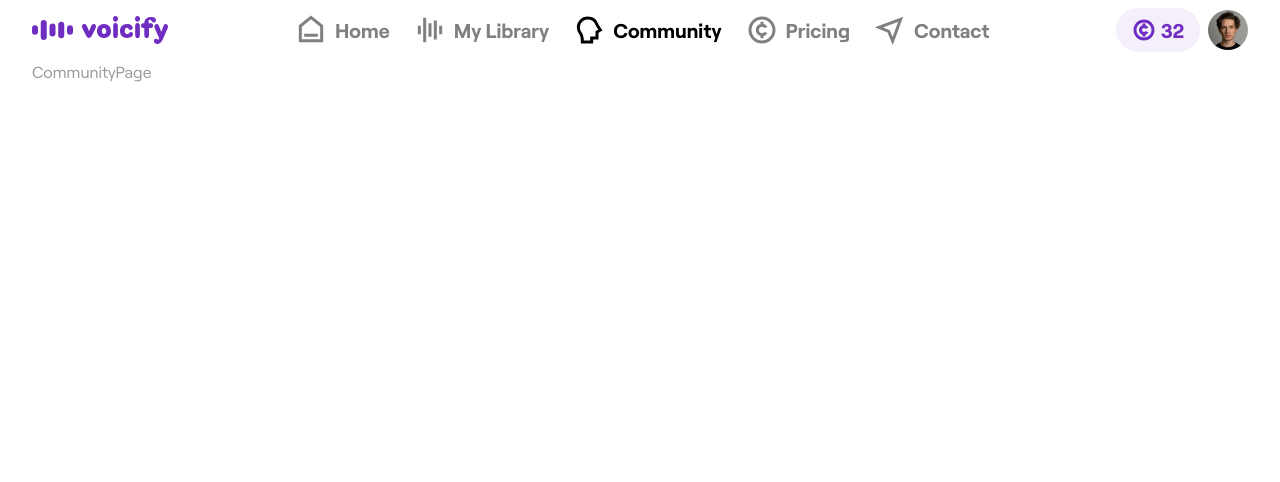
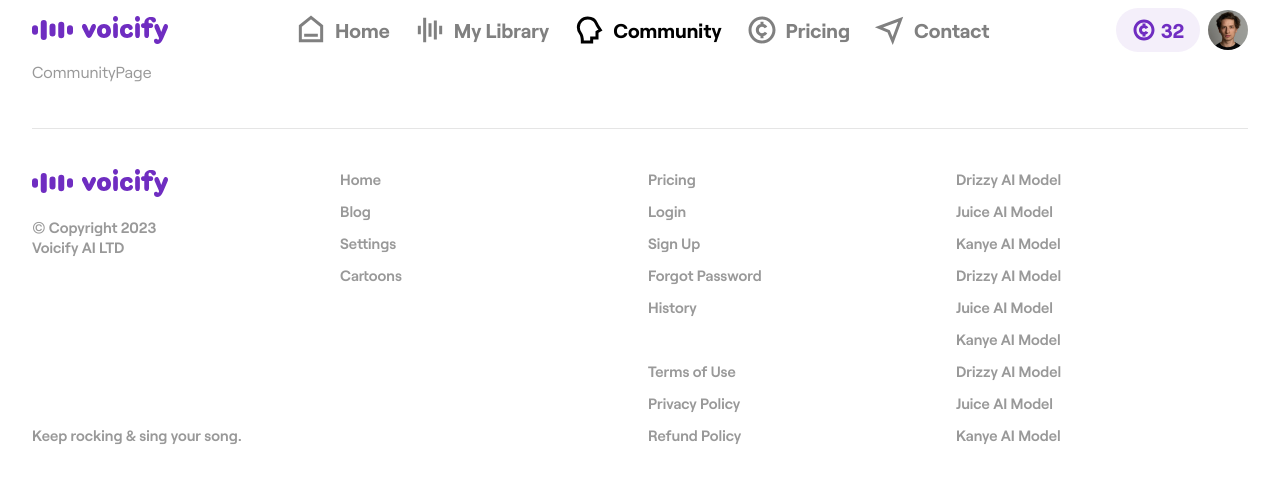
Before and after one commit to avalanche-tm/nextjs-demo, a Next.js app: page /community in a window 1280 px wide. Shown: the top 482 px of the page. Built offline with nearby package versions, Linux system fonts and the light colour scheme.

Commit message:
added footer component

```diff
--- a/app/components/footer/footer.tsx
+++ /dev/null
@@ -1,9 +0,0 @@
-function Footer() {
-  return (
-    <>
-      <div>Footer</div>
-    </>
-  )
-}
-
-export default Footer
--- a/app/layout.tsx
+++ b/app/layout.tsx
@@ -2,6 +2,7 @@
 import type { Metadata } from 'next'
 import localFont from 'next/font/local'
 
+import Footer from '@/components/footer/footer'
 import Header from '@/components/header/header'
 import './globals.css'
 
@@ -47,6 +48,7 @@
       <body className={cn('container', font.variable, 'font-sans')}>
         <Header />
         <main>{children}</main>
+        <Footer />
       </body>
     </html>
   )
--- a/components/feature/card/feature-card.tsx
+++ b/components/feature/card/feature-card.tsx
@@ -35,7 +35,7 @@
             className='object-cover hover:scale-110 transition duration-500'
           />
         </div>
-        <div className='p-4 pb-5 space-y-1'>
+        <div className={cn('p-4 pb-5 space-y-1', borderless && 'pl-0')}>
           <div className='flex flex-row items-center text-xl font-bold text-base-400'>
             {feature.community && <Icon name='HeadBold' className='mr-1' />}
             {feature.voice}
--- /dev/null
+++ b/components/footer/footer-link-item.tsx
@@ -0,0 +1,19 @@
+import { buttonVariants } from '@/components/ui/button'
+import { cn } from '@/lib/utils'
+import Link from 'next/link'
+
+function FooterLinkItem({ children, href }: { children: React.ReactNode; href: string }) {
+  return (
+    <Link
+      href={href}
+      className={cn(
+        buttonVariants({ variant: 'link' }),
+        'p-0 h-auto font-semibold text-inherit',
+      )}
+    >
+      {children}
+    </Link>
+  )
+}
+
+export default FooterLinkItem
--- /dev/null
+++ b/components/footer/footer.tsx
@@ -0,0 +1,98 @@
+import Logo from '@assets/logo.svg'
+import Link from 'next/link'
+import FooterLinkItem from './footer-link-item'
+
+function Footer() {
+  return (
+    <footer className='border-t border-base-400/10 text-sm text-base-200 font-semibold py-10 mt-11'>
+      <div className='grid grid-cols-4 gap-4'>
+        <div className='flex flex-col h-full items-bottom space-y-5'>
+          <Link href='/home'>
+            <Logo />
+          </Link>
+          <div className='flex-1'>
+            &copy; Copyright 2023 <br />
+            Voicify AI LTD
+          </div>
+          <div>Keep rocking & sing your song.</div>
+        </div>
+        <ul className='space-y-3'>
+          <li>
+            <FooterLinkItem href='/'>Home</FooterLinkItem>
+          </li>
+          <li>
+            <FooterLinkItem href='#'>Blog</FooterLinkItem>
+          </li>
+          <li>
+            <FooterLinkItem href='#'>Settings</FooterLinkItem>
+          </li>
+          <li>
+            <FooterLinkItem href='#'>Cartoons</FooterLinkItem>
+          </li>
+        </ul>
+        <div className='flex flex-col'>
+          <ul className='space-y-3 flex-1'>
+            <li>
+              <FooterLinkItem href='#'>Pricing</FooterLinkItem>
+            </li>
+            <li>
+              <FooterLinkItem href='#'>Login</FooterLinkItem>
+            </li>
+            <li>
+              <FooterLinkItem href='#'>Sign Up</FooterLinkItem>
+            </li>
+            <li>
+              <FooterLinkItem href='#'>Forgot Password</FooterLinkItem>
+            </li>
+            <li>
+              <FooterLinkItem href='#'>History</FooterLinkItem>
+            </li>
+          </ul>
+          <ul className='space-y-3'>
+            <li>
+              <FooterLinkItem href='#'>Terms of Use</FooterLinkItem>
+            </li>
+            <li>
+              <FooterLinkItem href='#'>Privacy Policy</FooterLinkItem>
+            </li>
+            <li>
+              <FooterLinkItem href='#'>Refund Policy</FooterLinkItem>
+            </li>
+          </ul>
+        </div>
+
+        <ul className='space-y-3'>
+          <li>
+            <FooterLinkItem href='#'>Drizzy AI Model</FooterLinkItem>
+          </li>
+          <li>
+            <FooterLinkItem href='#'>Juice AI Model</FooterLinkItem>
+          </li>
+          <li>
+            <FooterLinkItem href='#'>Kanye AI Model</FooterLinkItem>
+          </li>
+          <li>
+            <FooterLinkItem href='#'>Drizzy AI Model</FooterLinkItem>
+          </li>
+          <li>
+            <FooterLinkItem href='#'>Juice AI Model</FooterLinkItem>
+          </li>
+          <li>
+            <FooterLinkItem href='#'>Kanye AI Model</FooterLinkItem>
+          </li>
+          <li>
+            <FooterLinkItem href='#'>Drizzy AI Model</FooterLinkItem>
+          </li>
+          <li>
+            <FooterLinkItem href='#'>Juice AI Model</FooterLinkItem>
+          </li>
+          <li>
+            <FooterLinkItem href='#'>Kanye AI Model</FooterLinkItem>
+          </li>
+        </ul>
+      </div>
+    </footer>
+  )
+}
+
+export default Footer
```
